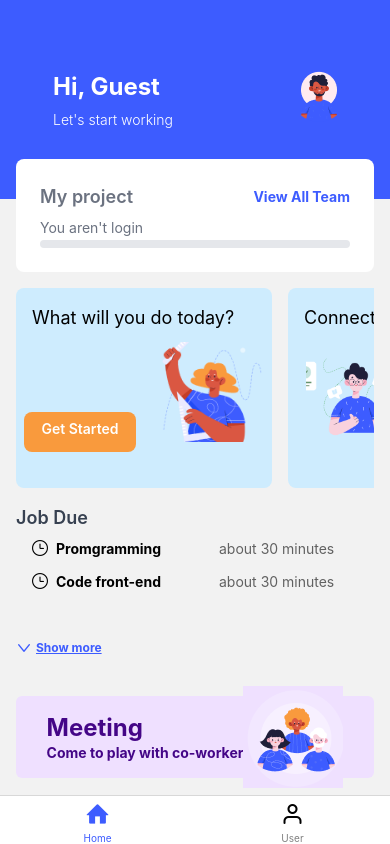
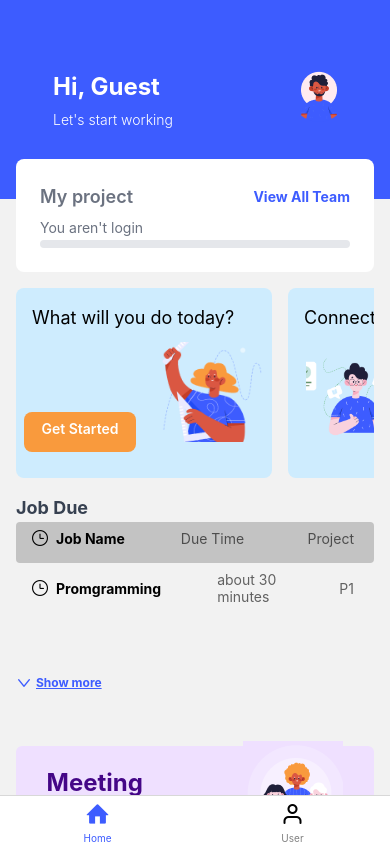
Before and after one commit to BDucHai/working-management, a React Native app: screen /Home in a window 390 px wide. Built offline with nearby package versions, Linux system fonts and the light colour scheme.

Commit message:
try to up

```diff
--- a/components/homepages/upcoming.tsx
+++ b/components/homepages/upcoming.tsx
@@ -4,22 +4,41 @@ import { FlatList, Text, View } from "react-native";
 interface JobDue {
     name: string;
     time: number;
+    project: String;
 }
 export default function Upcomming() {
     const jobDue: JobDue[] = [
-    { name: "Promgramming", time: 30 },
+        { name: "Promgramming", time: 30, project: "P1" },
         {
             name: "Code front-end ",
-      time: 30,
+            time: 120,
+            project: "P2",
         },
         {
             name: "Code front-end ",
-      time: 30,
+            time: 300,
+            project: "P3",
         },
     ];
     return (
-    <View className="mt-4 w-full h-48">
-      <Text className="font-semibold text-gray-700 text-lg">Job Due</Text>
+        <View className="mt-4 w-full h-70">
+            <Text className="font-bold text-gray-700 text-lg">Job Due</Text>
+            <View className="pl-4 pt-2 w-full bg-[#c3c3c3] rounded-[4px]">
+                <View className="flex flex-row mb-4 gap-x-4 items-center">
+                    <View className="flex flex-row items-center gap-2 mr-[40px] justify-self-start">
+                        <AntDesign name="clockcircleo" size={16} color="black" />
+                        <Text className="font-bold">Job Name</Text>
+                    </View>
+                    <View className="flex-1 justify-self-center">
+                        <Text className="opacity-60 ">Due Time</Text>
+                    </View>
+                    <View>
+                        <View className="flex-1 mr-[20px] justify-self-end">
+                            <Text className="opacity-60 ">Project</Text>
+                        </View>
+                    </View>
+                </View>
+            </View>
             <FlatList
                 className="pl-4 py-2 w-full"
                 data={jobDue}
@@ -28,12 +47,17 @@ export default function Upcomming() {
                 renderItem={({ item }) => {
                     return (
                         <View className="flex flex-row mb-4 gap-x-4 items-center">
-              <View className="flex flex-row items-center gap-2 basis-1/2 justify-self-start">
+                            <View className="flex flex-row items-center gap-2 mr-[40px] justify-self-start">
                                 <AntDesign name="clockcircleo" size={16} color="black" />
                                 <Text className="font-bold">{item.name}</Text>
                             </View>
-              <View className="flex-1 justify-self-end">
+                            <View className="flex-1 justify-self-center">
                                 <Text className="opacity-60 ">about {item.time} minutes</Text>
+                            </View>
+                            <View>
+                                <View className="flex-1 mr-[20px] justify-self-end">
+                                    <Text className="opacity-60 ">{item.project}</Text>
+                                </View>
                             </View>
                         </View>
                     );
@@ -41,9 +65,7 @@ export default function Upcomming() {
             />
             <View className="flex flex-row items-center gap-1  basis-1/2 ">
                 <AntDesign name="down" size={16} color="#3D5CFF" />
-        <Text className="font-bold text-xs underline text-primary">
-          Show more
-        </Text>
+                <Text className="font-bold text-xs underline text-primary">Show more</Text>
             </View>
         </View>
     );
```
Lines whose indentation alone changed are shown as unchanged.
